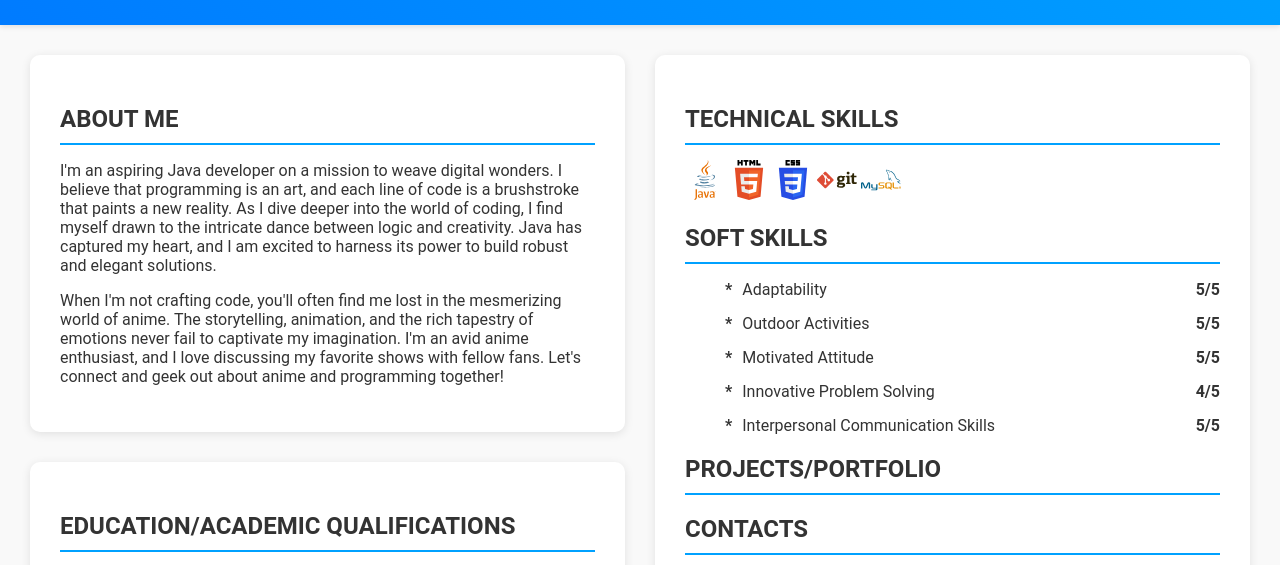
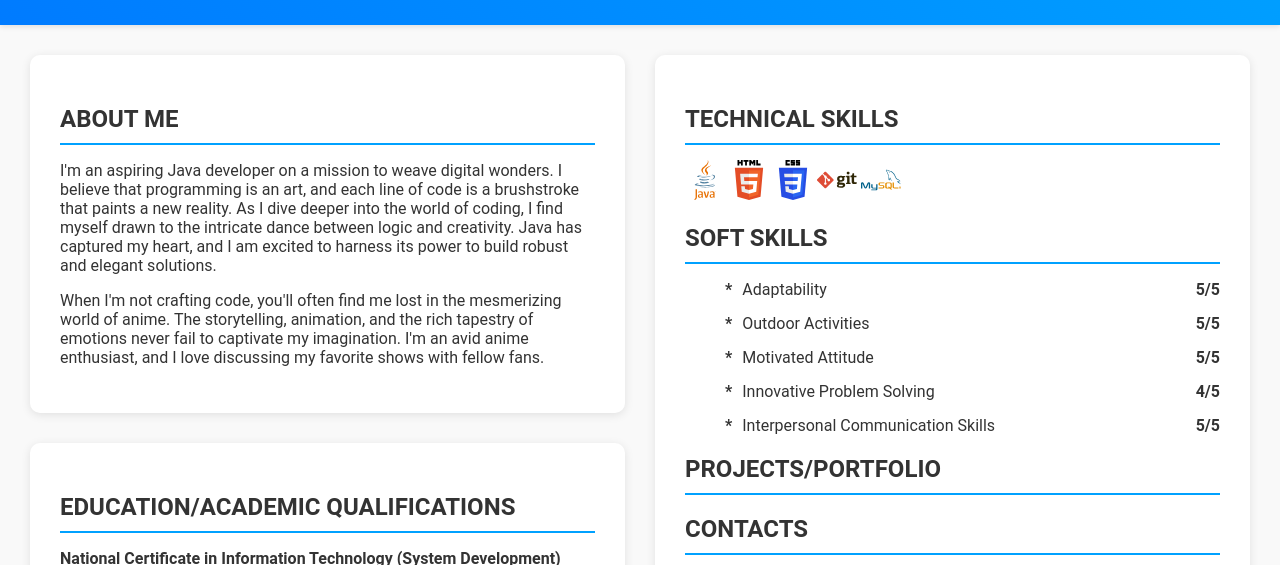
Before and after one commit to Nalent/simple-website, a plain HTML site: page index.html in a window 1280 px wide. Shown: the part 101-666 px from the top of the page. Drawn offline with Linux system fonts and the light colour scheme.

Commit message:
about me update

```diff
--- a/index.html
+++ b/index.html
@@ -22,7 +22,7 @@
                 <p>
                     When I'm not crafting code, you'll often find me lost in the mesmerizing world of anime. The storytelling, animation,
                     and the rich tapestry of emotions never fail to captivate my imagination. I'm an avid anime enthusiast, and I love
-                    discussing my favorite shows with fellow fans. Let's connect and geek out about anime and programming together!
+                    discussing my favorite shows with fellow fans.
                 </p>
             </section>
 
```
